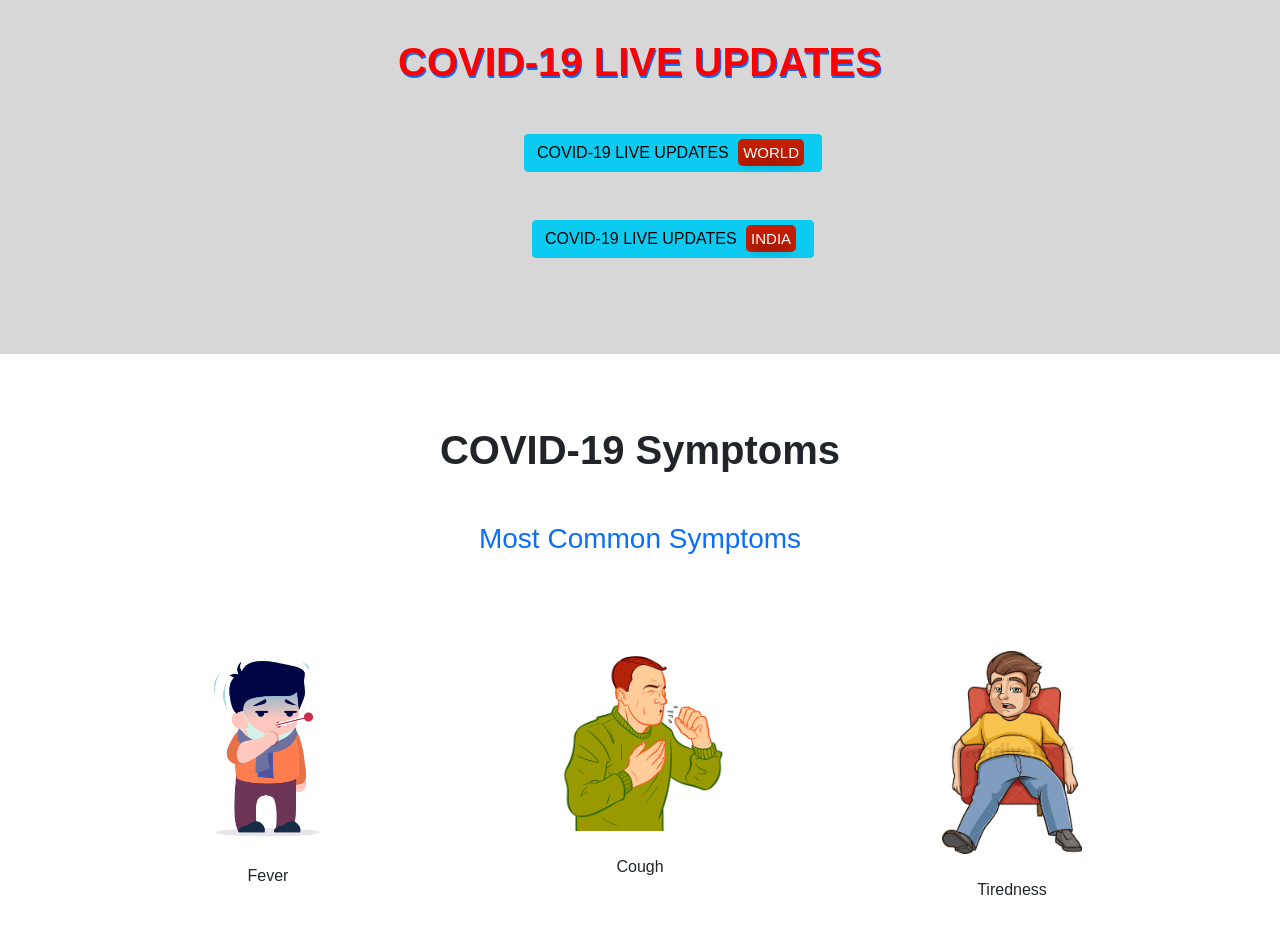
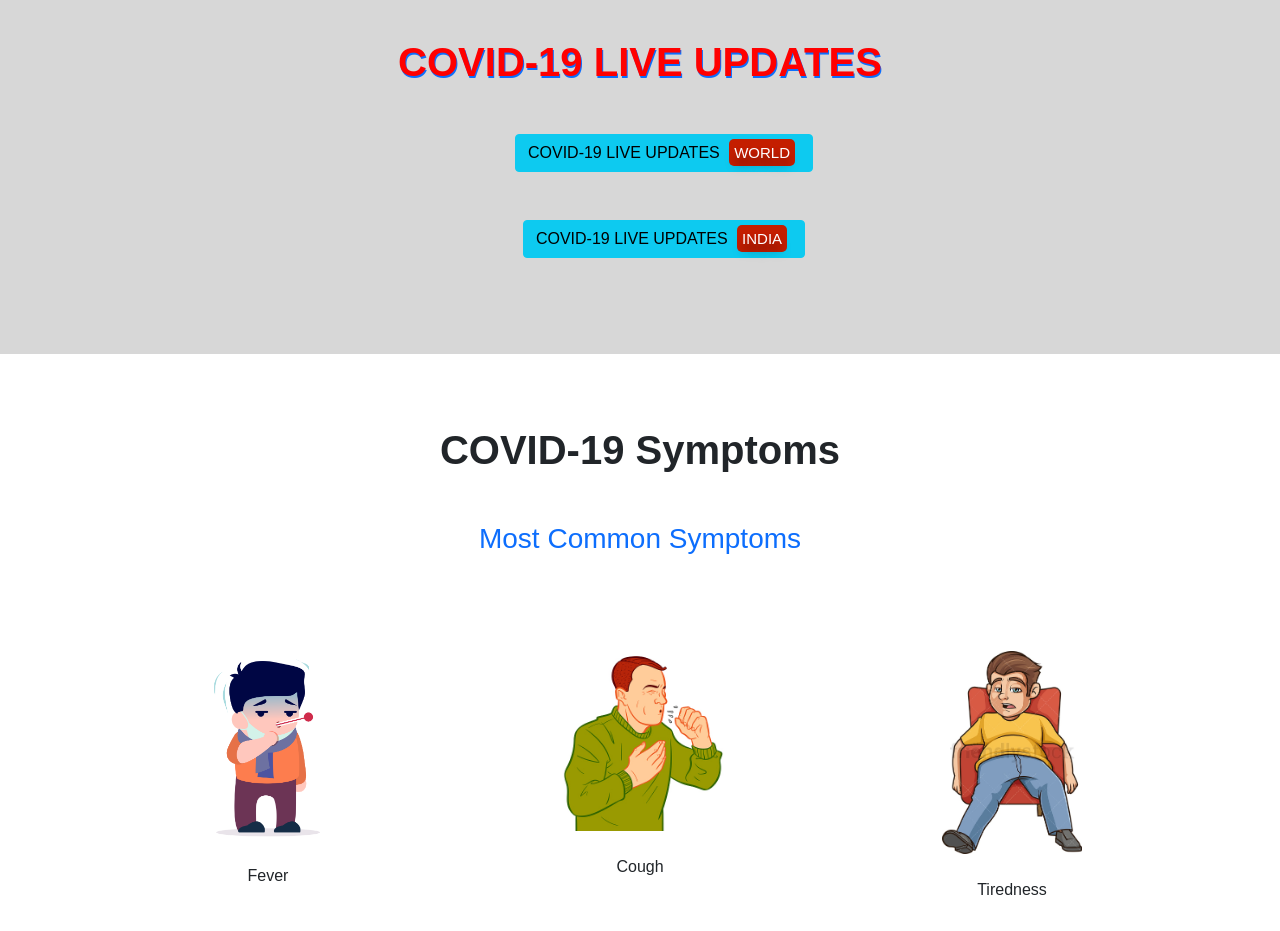
Before and after one commit to its-hrs/COVID-19-Website-v2.0, a plain HTML site: page index.html in a window 1280 px wide. Shown: the part 1240-2171 px from the top of the page. Drawn offline with nearby package versions, Linux system fonts and the light colour scheme; a web font is replaced by a local one.

Commit message:
Update style.css

```diff
--- a/style.css
+++ b/style.css
@@ -83,7 +83,7 @@ html {
     width: 100%;
 }
 
-.btnresp{
+.aboutbtn{
     margin-left: 18px;
 }
 
```
